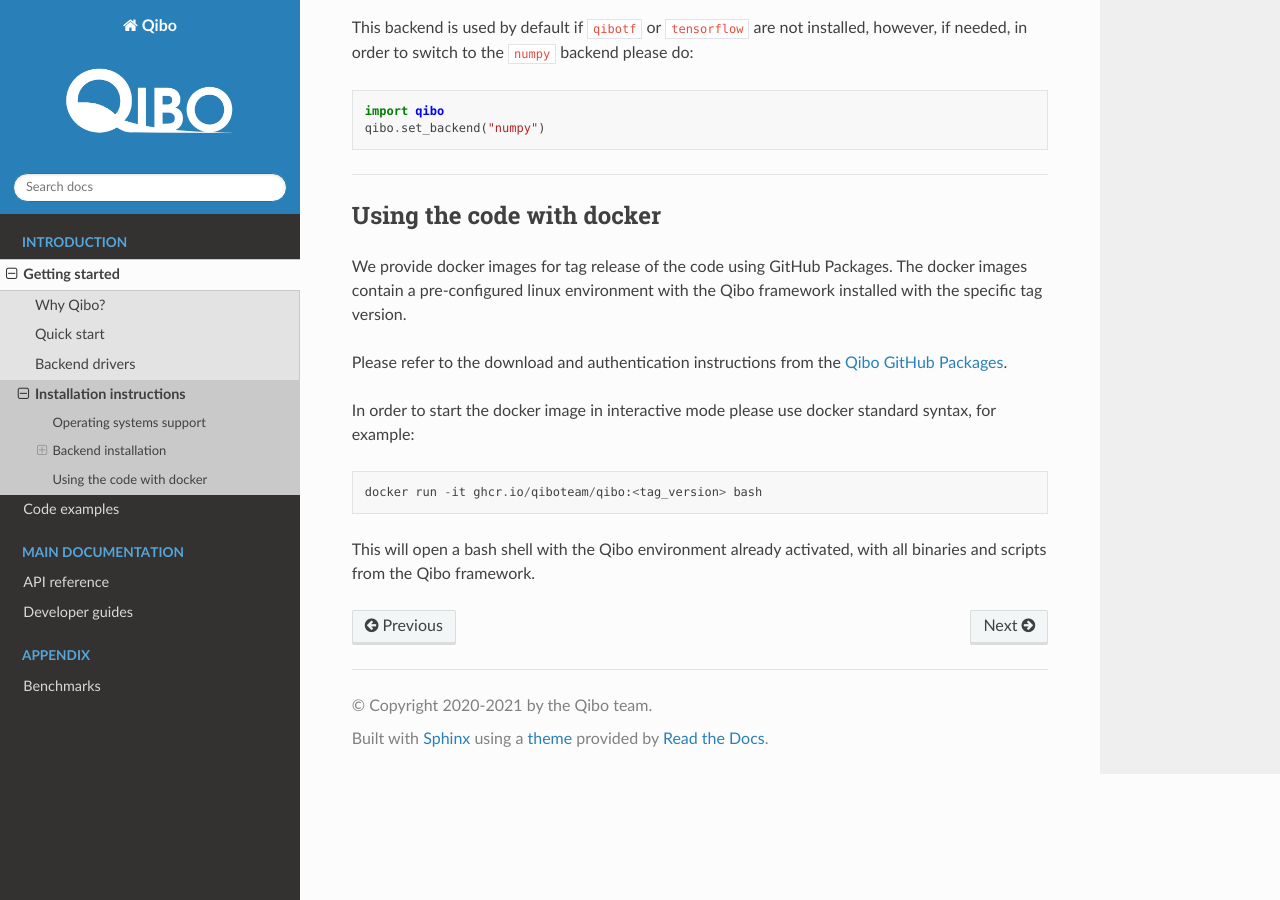
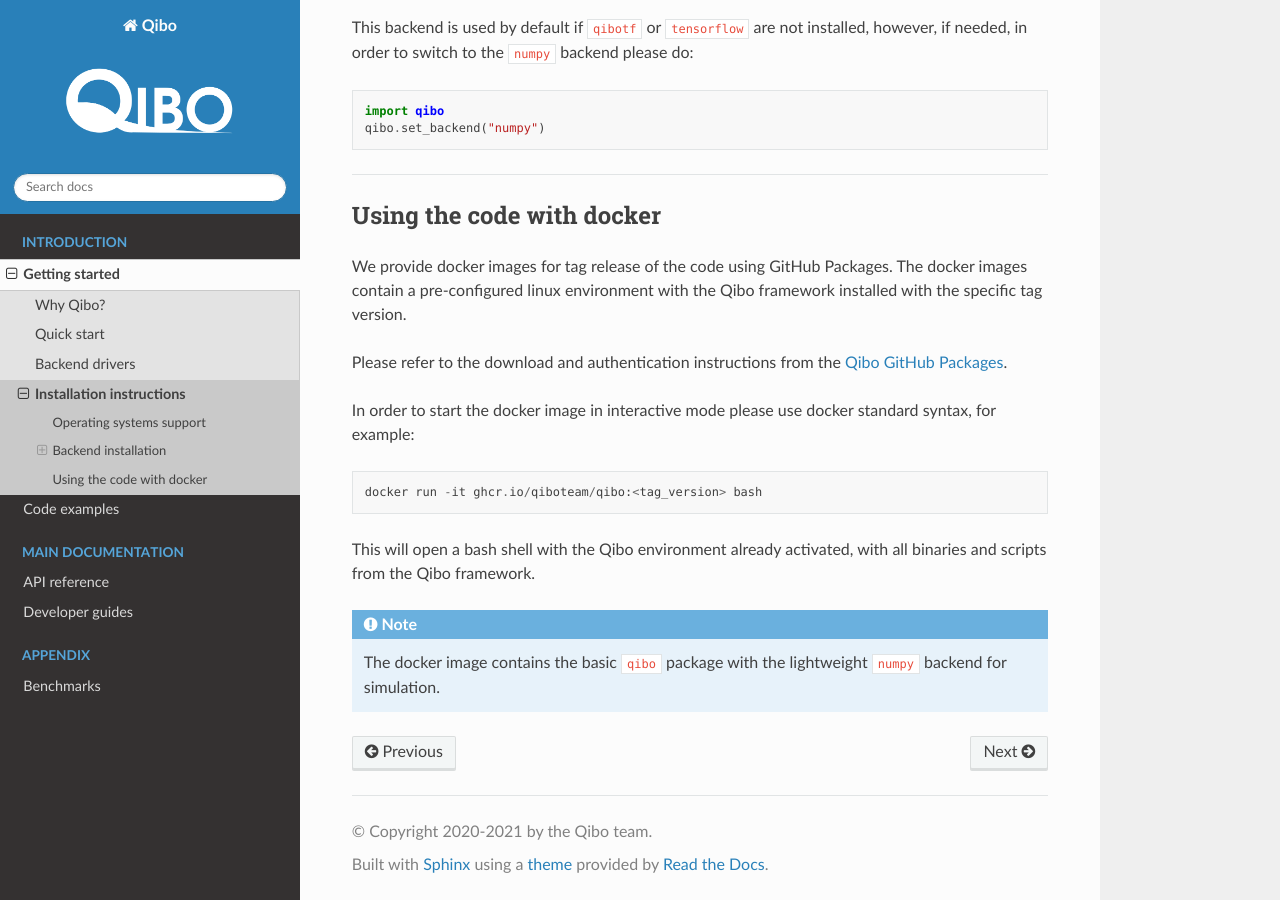
Before and after one commit to qiboteam/qibo, a Sphinx documentation site: the page built from doc/source/getting-started/installation.rst, in a window 1280 px wide and 900 px high, scrolled down 5305 px. Built offline with Sphinx 7.4.7 and the Read the Docs theme 2.0.0, drawn with Linux system fonts in a browser that asks for light colours; pages that are not in the unit, such as notebooks, are missing from menus.

```diff
--- a/doc/source/getting-started/installation.rst
+++ b/doc/source/getting-started/installation.rst
@@ -314,3 +314,8 @@
 all binaries and scripts from the Qibo framework.
 
 .. _Qibo GitHub Packages: https://github.com/qiboteam/qibo/pkgs/container/qibo
+
+
+.. note::
+      The docker image contains the basic ``qibo`` package with the lightweight
+      ``numpy`` backend for simulation.
```
